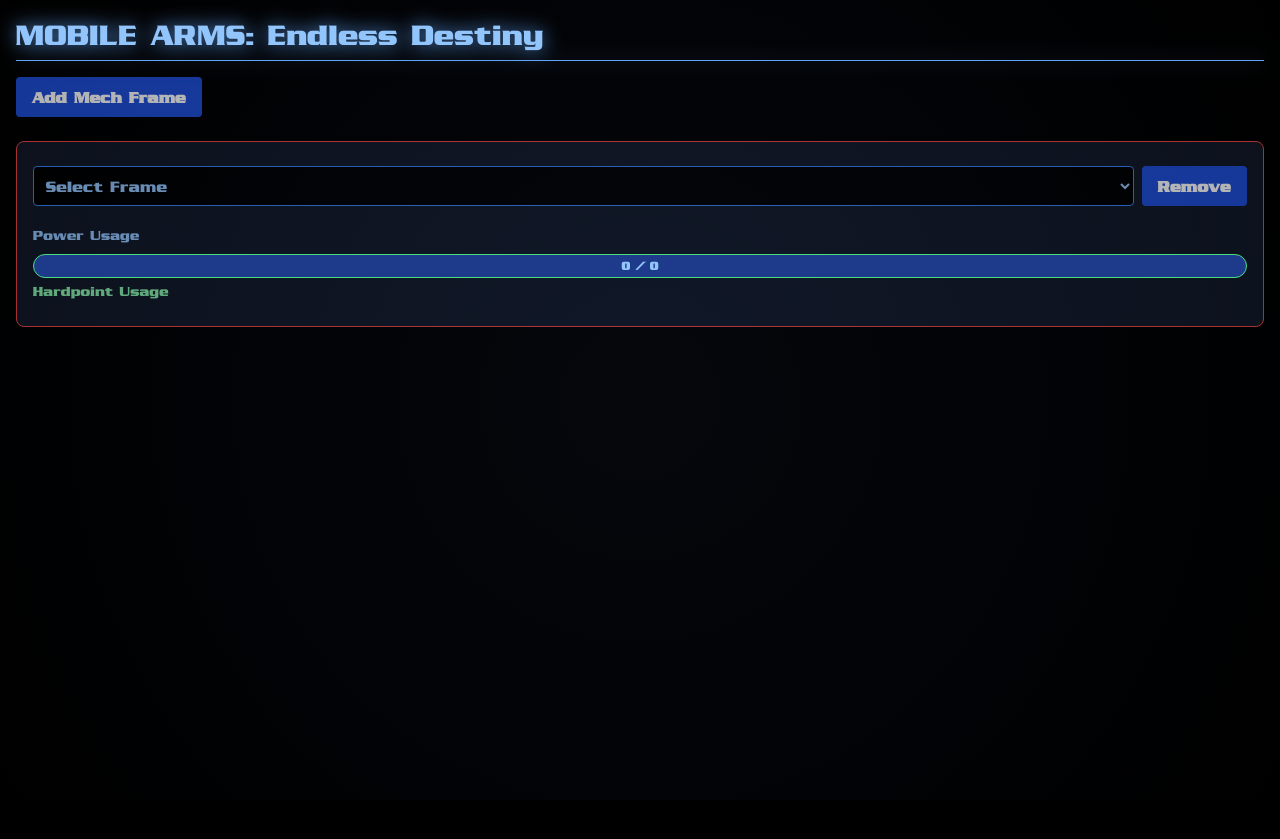
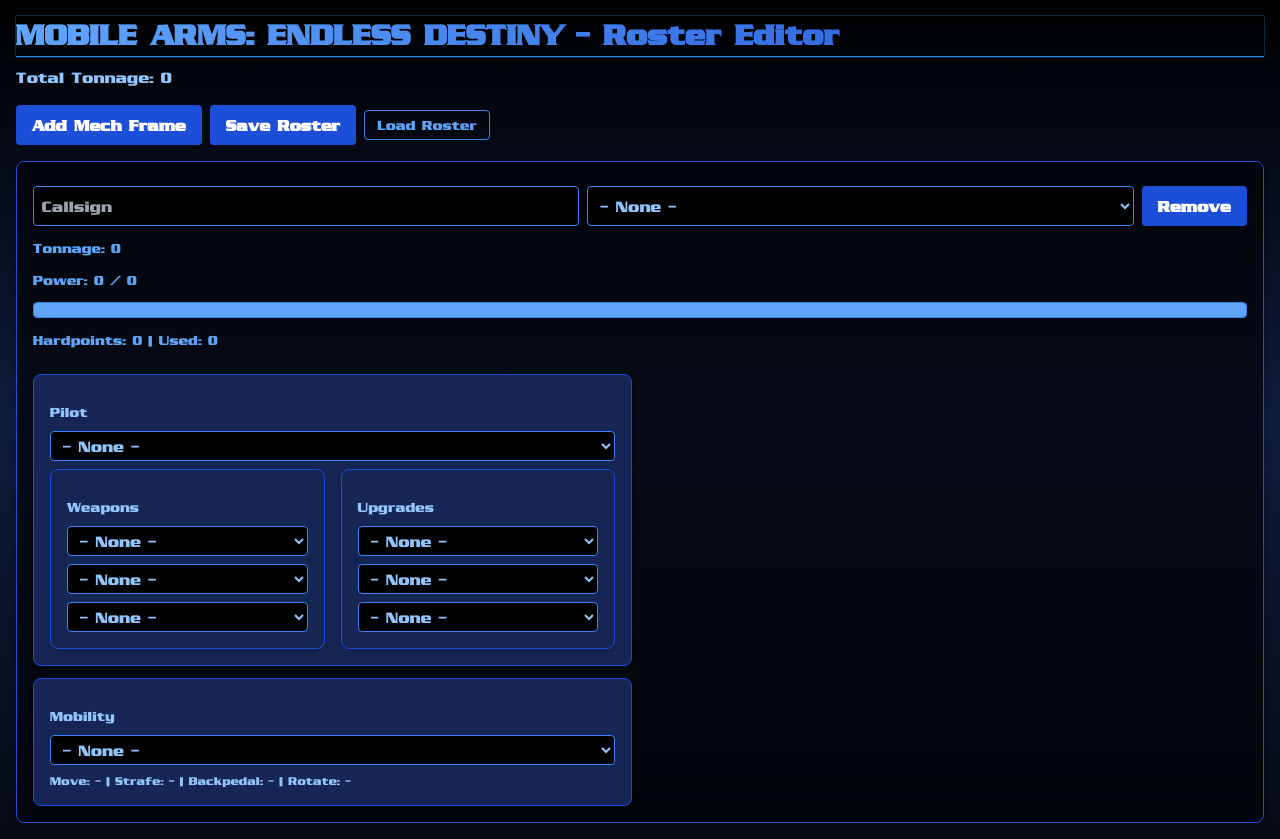
Before and after one commit to cvptcha/Mobile-Arms-Roster-Editor, a React (Vite) app: page / in a window 1280 px wide. Both pictures are taken after a click on the button "Add Mech Frame". Before the commit the page ends 800 px from the top, so only its background shows below. Built offline with nearby package versions, Linux system fonts and the light colour scheme.

Commit message:
Update App.jsx
Alpha update - still using mostly dummy data

```diff
--- a/src/App.jsx
+++ b/src/App.jsx
@@ -1,47 +1,10 @@
-// Mobile Arms: Endless Destiny Roster Editor - Fixed totalPower scope error and animation glitch
+// Mobile Arms: Endless Destiny Roster Editor
 
 import { useState } from 'react';
 import { Card, CardContent } from "@/components/ui/card";
 import { Button } from "@/components/ui/button";
 import { Input } from "@/components/ui/input";
 import { Select, SelectItem, SelectContent, SelectTrigger } from "@/components/ui/select";
-
-const WEAPON_OPTIONS = [
-  "",
-  "Free Hand",
-  "Thermal Lance",
-  "Howitzer",
-  "Mortar Pods"
-];
-
-const UPGRADE_OPTIONS = [
-  "",
-  "Enhanced Scopes",
-  "Drone Management Unit",
-  "Auxiliary Generator",
-  "Tungsten Rounds",
-  "Reactive Shielding"
-];
-
-const PILOT_DATA = {
-  "Treadhead": { skill: "Armor Boost", trait: "Steady Aim" },
-  "Surveyor": { skill: "Sensor Sweep", trait: "Terrain Mapping" },
-  "Saboteur": { skill: "EMP Strike", trait: "Cloaking" }
-};
-
-const PILOT_OPTIONS = ["", ...Object.keys(PILOT_DATA)];
-
-const MOBILITY_DATA = {
-  "Bipedal": { move: "M", strafe: "S", backpedal: "S" },
-  "Tracked": { move: "S", strafe: "-", backpedal: "-" },
-  "Aeromobile": { move: "L", strafe: "M", backpedal: "M" },
-  "Stealth-Op Locomotion": { move: "S", strafe: "S", backpedal: "S" },
-  "Quadruped": { move: "M", strafe: "S", backpedal: "S" },
-  "Heelie Wheelies": { move: "M", strafe: "M", backpedal: "S" },
-  "All-Wheel Drive": { move: "M", strafe: "M", backpedal: "M" }
-};
-
-const MOBILITY_OPTIONS = ["", ...Object.keys(MOBILITY_DATA)];
 
 const FRAME_DATA = {
   "Heavy Frame": { tonnage: 4, energy: 15, hardpoints: 6 },
@@ -51,161 +14,341 @@ const FRAME_DATA = {
   "Scuttler": { tonnage: 1, energy: 4, hardpoints: 1 }
 };
 
-const FRAME_OPTIONS = Object.keys(FRAME_DATA);
-
-const POWER_USAGE = {
-  "Free Hand": 2,
-  "Thermal Lance": 5,
-  "Howitzer": 4,
-  "Mortar Pods": 3,
-  "Enhanced Scopes": 1,
-  "Drone Management Unit": 2,
-  "Auxiliary Generator": 3,
-  "Tungsten Rounds": 1,
-  "Reactive Shielding": 2,
-  "Bipedal": 2,
-  "Tracked": 3,
-  "Aeromobile": 4,
-  "Stealth-Op Locomotion": 3,
-  "Quadruped": 3,
-  "Heelie Wheelies": 2,
-  "All-Wheel Drive": 4
+const MOBILITY_DATA = {
+  "Bipedal": { move: "M", strafe: "S", backpedal: "S", rotate: "90", energy: 0, hardpoints: 0 },
+  "Tracked": { move: "M", strafe: "-", backpedal: "-", rotate: "90", energy: 2, hardpoints: -1 },
+  "Aeromobile": { move: "M", strafe: "M", backpedal: "M", rotate: "180", energy: 4, hardpoints: 1 },
+  "Stealth-Op Locomotion": { move: "M", strafe: "S", backpedal: "S", rotate: "90", energy: 2, hardpoints: 0 },
+  "Quadruped": { move: "M", strafe: "S", backpedal: "S", rotate: "90", energy: 3, hardpoints: 0 },
+  "Heelie Wheelies": { move: "M", strafe: "M", backpedal: "S", rotate: "90", energy: 0, hardpoints: 0 },
+  "All-Wheel Drive": { move: "M", strafe: "M", backpedal: "M", rotate: "0", energy: 0, hardpoints: -1 }
 };
 
-const HARDPOINT_USAGE = {
-  "Free Hand": 1,
-  "Thermal Lance": 2,
-  "Howitzer": 2,
-  "Mortar Pods": 1,
-  "Enhanced Scopes": 1,
-  "Drone Management Unit": 1,
-  "Auxiliary Generator": 1,
-  "Tungsten Rounds": 1,
-  "Reactive Shielding": 1
+const WEAPON_OPTIONS = [
+  "Free Hand",
+  "Pilebunker",
+  "Beam Saber",
+  "Thermal Lance",
+  "Howitzer",
+  "Mortar Pods"
+];
+
+const PILOT_OPTIONS = ["Treadhead", "Surveyor", "Saboteur", "Duelist" ];
+
+const PILOT_DATA = {
+  "Treadhead": { ability: "Once per game, reroll all attack dice for a single volley." },
+  "Surveyor": { ability: "Can detect stealth units at +1 sensor range." },
+  "Duelist": { ability: "Add +1 surge result to melee attack rolls." },
+  "Saboteur": { ability: "Ignores the first point of cover bonus when attacking." }
+};
+
+const WEAPON_DATA = {
+  "Free Hand": { range: "Melee", damage: 1, energy: 2, hardpoints: 1, ability: "Counts as a light weapon for reactions." },
+  "Pilebunker": { range: "Melee", damage: 4, energy: 3, hardpoints: 1, ability: "When this weapon disables an enemy frame, the pilot is immediately slain." },
+  "Beam Saber": { range: "Melee", damage: 2, energy: 4, hardpoints: 1, ability: "SURGE: Automatically deal 1 damage to teh target." },
+  "Thermal Lance": { range: "Long", damage: 5, energy: 2, hardpoints: 2, ability: "Penetrates armor. Causes overheating on hit." },
+  "Howitzer": { range: "Long", damage: 4, energy: 4, hardpoints: 2, ability: "Area of effect. Deals splash damage." },
+  "Mortar Pods": { range: "Long", damage: 2, energy: 3, hardpoints: 1, ability: "Indirect fire. Can arc over obstacles." }
+};
+
+const RANGE_ICONS = {
+  "Melee": "🗡️",
+  "Long": "🚀"
+};
+
+const UPGRADE_OPTIONS = [
+  "Enhanced Scopes",
+  "Drone Management Unit",
+  "Auxiliary Generator",
+  "Tungsten Rounds",
+  "Reactive Shielding",
+  "Snap-Boosters"
+];
+
+const UPGRADE_DATA = {
+  "Enhanced Scopes": { bonus: "+1 Range Accuracy", energy: 2, hardpoints: 1, ability: "Improves accuracy at long range." },
+  "Drone Management Unit": { bonus: "Control up to 2 drones", energy: 3, hardpoints: 1, ability: "Allows drone deployment." },
+  "Auxiliary Generator": { bonus: "+2 Energy Capacity", energy: 3, hardpoints: 2, ability: "Adds energy to your mech." },
+  "Tungsten Rounds": { bonus: "+1 Damage vs Armor", energy: 3, hardpoints: 1, ability: "Bypass light shielding." },
+  "Reactive Shielding": { bonus: "Reduces incoming damage by 1", energy: 3, hardpoints: 1, ability: "Triggers on hit once per round." },
+  "Snap-Boosters": { bonus: "Perform an additional move action.", energy: 3, hardpoints: 1, ability: "Movement triggers an additional move or strafe." }
 };
 
 export default function RosterEditor() {
   const [roster, setRoster] = useState([]);
 
-  function addMechFrame() {
-    setRoster([...roster, {
+  const saveRoster = () => {
+    const blob = new Blob([JSON.stringify(roster, null, 2)], { type: 'application/json' });
+    const url = URL.createObjectURL(blob);
+    const a = document.createElement('a');
+    a.href = url;
+    a.download = 'roster.json';
+    a.click();
+    URL.revokeObjectURL(url);
+  };
+
+  const loadRoster = (e) => {
+    const file = e.target.files[0];
+    if (!file) return;
+    const reader = new FileReader();
+    reader.onload = (event) => {
+      try {
+        const data = JSON.parse(event.target.result);
+        setRoster(data);
+      } catch (err) {
+        alert("Invalid roster file.");
+      }
+    };
+    reader.readAsText(file);
+  };
+
+  const addMechFrame = () => {
+    setRoster(prev => [...prev, {
       id: Date.now(),
+      callsign: '',
       name: '',
       tonnage: 0,
       energy: 0,
-      hardpoints: [],
-      pilot: null,
-      mobility: null,
-      weapons: [],
-      upgrades: []
+      pilot: '',
+      mobility: '',
+      weapons: ['', '', ''],
+      upgrades: ['', '', '']
     }]);
-  }
-
-  function updateMech(index, updatedMech) {
-    const newRoster = [...roster];
-    newRoster[index] = updatedMech;
-    setRoster(newRoster);
-  }
-
-  function removeMech(id) {
-    setRoster(roster.filter(mech => mech.id !== id));
-  }
-
-  function handleFieldChange(index, field, value) {
-    const mech = roster[index];
-    updateMech(index, { ...mech, [field]: value });
-  }
-
-  function handleWeaponChange(index, slot, value) {
-    const mech = roster[index];
-    const newWeapons = [...mech.weapons];
-    newWeapons[slot] = value;
-    updateMech(index, { ...mech, weapons: newWeapons });
-  }
+  };
 
   return (
-    <div className="relative p-4 bg-black text-blue-300 font-straczynski min-h-screen overflow-hidden">
-      <div className="absolute inset-0 bg-[radial-gradient(circle,_#0f172a,_#000)] opacity-30 pointer-events-none z-0"></div>
-      <div className="absolute inset-0 bg-[url('/scanlines.svg')] mix-blend-overlay opacity-10 pointer-events-none z-10"></div>
-      <h1 className="text-3xl mb-4 border-b border-blue-400 pb-2 drop-shadow-[0_0_10px_rgba(96,165,250,0.8)] animate-fade-in">MOBILE ARMS: Endless Destiny</h1>
-      <Button onClick={addMechFrame}>Add Mech Frame</Button>
-      <div className="mt-6 grid gap-4">
-        {roster.map((mech, index) => {
-          const weaponPower = (mech.weapons || []).reduce((sum, w) => sum + (POWER_USAGE[w] || 0), 0);
-          const upgradePower = (mech.upgrades || []).reduce((sum, u) => sum + (POWER_USAGE[u] || 0), 0);
-          const mobilityPower = POWER_USAGE[mech.mobility] || 0;
-          const totalPower = weaponPower + upgradePower + mobilityPower;
-
-          const powerRatio = mech.energy > 0 ? Math.min(totalPower / mech.energy, 1) : 0;
-
-          const weaponHardpoints = (mech.weapons || []).reduce((sum, w) => sum + (HARDPOINT_USAGE[w] || 0), 0);
-          const upgradeHardpoints = (mech.upgrades || []).reduce((sum, u) => sum + (HARDPOINT_USAGE[u] || 0), 0);
-          const totalHardpoints = weaponHardpoints + upgradeHardpoints;
-
-          const powerExceeded = totalPower > mech.energy;
-          const hardpointsExceeded = totalHardpoints > mech.tonnage;
-          const missingPilot = !mech.pilot;
-          const missingMobility = !mech.mobility;
-
-          const invalid = powerExceeded || hardpointsExceeded || missingPilot || missingMobility;
-
-          mech.__validation = { invalid, powerExceeded, hardpointsExceeded, missingPilot, missingMobility };
-
-          return (
-            <Card key={mech.id} className={`bg-gray-900 border ${invalid ? 'border-red-500' : 'border-green-400'}`}>
-              <CardContent className="space-y-4">
-                <div className="flex justify-between gap-2">
+    <div className="p-4 text-blue-300 font-straczynski bg-gradient-to-b from-black via-[#0f1a3a] to-[#060a14] animate-bloom min-h-screen relative overflow-hidden before:content-[''] before:absolute before:inset-0 before:bg-[url('/scanlines.svg')] before:bg-repeat before:opacity-20 before:pointer-events-none before:z-10 after:content-[''] after:absolute after:inset-0 after:pointer-events-none after:z-10 after:blur after:opacity-40 after:mix-blend-screen relative overflow-hidden before:content-[''] before:absolute before:inset-0 before:bg-[repeating-linear-gradient(0deg,_rgba(255,255,255,0.03)_0px,_rgba(255,255,255,0.03)_1px,_transparent_1px,_transparent_4px)] before:pointer-events-none before:z-10">
+      <h1 className="text-3xl font-bold border-b border-blue-500 mb-2 pb-1 bg-gradient-to-r from-blue-400 to-blue-700 bg-clip-text text-transparent shadow-[0_0_0.5px_red,0_0_1px_lime,0_0_1.5px_blue]">MOBILE ARMS: ENDLESS DESTINY - Roster Editor</h1>
+      <p className="mb-4">Total Tonnage: {roster.reduce((sum, mech) => sum + (mech.tonnage || 0), 0)}</p>
+      <div className="flex flex-wrap gap-2 items-center">
+        <Button className="transition-transform hover:animate-glitch" onClick={addMechFrame}>Add Mech Frame</Button>
+        <Button className="transition-transform hover:animate-glitch" onClick={saveRoster}>Save Roster</Button>
+        <label className="text-blue-400 text-sm cursor-pointer border border-blue-500 px-3 py-1 rounded hover:bg-blue-500 hover:text-black transition">
+          Load Roster
+          <input type="file" accept=".json" onChange={loadRoster} className="hidden" />
+        </label>
+      </div>
+      <div className="mt-4 space-y-6">
+        {roster.map((mech, index) => (
+          <Card key={mech.id} className="bg-black/60 border border-blue-700 p-4">
+            <CardContent className="space-y-3">
+              <div className="flex gap-2">
+              <Input
+                placeholder="Callsign"
+                className="w-full border-blue-600 bg-black text-blue-300 placeholder-blue-500 focus:ring-2 focus:ring-blue-500 focus:outline-none transition duration-300 hover:brightness-125 hover:animate-glitch"
+                value={mech.callsign || ''}
+                onChange={(e) => setRoster(prev => prev.map((m, i) => i === index ? { ...m, callsign: e.target.value } : m))}
+              />
                 <Select
-                    onValueChange={(value) => {
-                      const frame = FRAME_DATA[value];
-                      if (frame) {
-                        updateMech(index, {
-                          ...mech,
-                          name: value,
-                          tonnage: frame.tonnage,
-                          energy: frame.energy
-                        });
-                      }
+                  value={mech.name || 'none'}
+                  onValueChange={(val) => {
+                    const frame = FRAME_DATA[val];
+                    if (frame) setRoster(prev => prev.map((m, i) => i === index ? { ...m, name: val, tonnage: frame.tonnage, energy: frame.energy } : m));
                   }}
-                    value={FRAME_OPTIONS.includes(mech.name) ? mech.name : 'placeholder'}
                 >
                   <SelectTrigger>{mech.name || 'Select Frame'}</SelectTrigger>
                   <SelectContent>
-                      <SelectItem disabled value="placeholder">Select Frame</SelectItem>
-                      {FRAME_OPTIONS.map((frame, idx) => (
-                        <SelectItem key={idx} value={frame}>{frame}</SelectItem>
+                    <SelectItem value="none">— None —</SelectItem>
+                    {Object.keys(FRAME_DATA).map((frame, i) => (
+                      <SelectItem key={i} value={frame}>{frame}</SelectItem>
                     ))}
                   </SelectContent>
                 </Select>
-                  <Button onClick={() => removeMech(mech.id)}>Remove</Button>
+                <Button onClick={() => setRoster(prev => prev.filter((_, i) => i !== index))}>Remove</Button>
+              </div>
+              <p className="text-sm text-blue-400">Tonnage: {mech.tonnage}</p>
+<p className="text-sm text-blue-400">
+  Power: {
+    [...mech.weapons, ...mech.upgrades].reduce((sum, item) => {
+    const w = WEAPON_DATA[item];
+    const u = UPGRADE_DATA[item];
+    return sum + (w?.energy || 0) + (u?.energy || 0);
+  }, MOBILITY_DATA[mech.mobility]?.energy || 0)
+  } / {mech.energy}
+</p>
+<div className="w-full h-4 bg-black border border-blue-500 rounded overflow-hidden">
+  <div
+    className={`h-full transition-all duration-500 ${
+      [...mech.weapons, ...mech.upgrades].reduce((sum, item) => {
+  const w = WEAPON_DATA[item];
+  const u = UPGRADE_DATA[item];
+  return sum + (w?.energy || u?.energy || 0);
+}, MOBILITY_DATA[mech.mobility]?.energy || 0) > mech.energy
+        ? 'bg-red-500 animate-pulse'
+        : 'bg-blue-400'
+    }`}
+    style={{
+      width: `${Math.min(
+        100,
+        ([...mech.weapons, ...mech.upgrades].reduce((sum, item) => {
+          const w = WEAPON_DATA[item];
+          const u = UPGRADE_DATA[item];
+          return sum + (w?.energy || u?.energy || 0);
+        }, 0) / mech.energy) * 100
+      )}%`
+    }}
+  />
 </div>
 
-                <div className="mt-4 space-y-2">
-                  <label className="text-sm text-blue-300">Power Usage</label>
-                  <div className="relative w-full h-6 bg-blue-900 border border-green-400 rounded-full overflow-hidden">
+<p className="text-sm text-blue-400">Hardpoints: {FRAME_DATA[mech.name]?.hardpoints || 0} | Used: {[...mech.weapons, ...mech.upgrades].reduce((sum, item) => {
+    const w = WEAPON_DATA[item];
+    const u = UPGRADE_DATA[item];
+    return sum + (w?.hardpoints || u?.hardpoints || 0);
+  }, MOBILITY_DATA[mech.mobility]?.hardpoints || 0)}</p>
+<div className="flex items-center gap-1">
+  {[...Array(FRAME_DATA[mech.name]?.hardpoints || 0)].map((_, i) => (
     <div
-                      className={`absolute left-0 top-0 h-full transition-all duration-700 ${totalPower > mech.energy ? 'bg-red-500' : 'bg-blue-400'}`}
-                      style={{ width: `${powerRatio * 100}%` }}
-                    ></div>
-                    <div className="absolute inset-0 flex items-center justify-center text-xs font-bold">
-                      {totalPower} / {mech.energy}
-                    </div>
+      key={i}
+      className={`w-4 h-4 rounded-full border ${
+  [...mech.weapons, ...mech.upgrades].reduce((sum, item) => {
+    const w = WEAPON_DATA[item];
+    const u = UPGRADE_DATA[item];
+    return sum + (w?.hardpoints || u?.hardpoints || 0);
+  }, MOBILITY_DATA[mech.mobility]?.hardpoints || 0) > FRAME_DATA[mech.name]?.hardpoints
+    ? 'border-red-500 bg-red-500 animate-pulse'
+    : i < [...mech.weapons, ...mech.upgrades].reduce((sum, item) => {
+      const w = WEAPON_DATA[item];
+      const u = UPGRADE_DATA[item];
+      return sum + (w?.hardpoints || u?.hardpoints || 0);
+    }, MOBILITY_DATA[mech.mobility]?.hardpoints || 0)
+    ? 'border-blue-400 bg-blue-400 animate-pulse'
+    : 'border-blue-400'}`}
+    />
+  ))}
 </div>
 
-                  <label className="text-sm text-green-300">Hardpoint Usage</label>
-                  <div className="flex gap-1">
-                    {Array.from({ length: FRAME_DATA[mech.name]?.hardpoints || 0 }, (_, i) => (
-                      <div
-                        key={i}
-                        className={`w-4 h-4 rounded-full border transition duration-500 ease-in-out shadow-md ${i < totalHardpoints ? 'bg-blue-400 border-blue-300 shadow-blue-500/50 animate-pulse' : 'border-blue-700'}`}
-                      ></div>
+              {/* Pilot Selection UI */}
+              <div className="grid grid-cols-1 md:grid-cols-2 gap-4 mt-2">
+                <Card className="bg-blue-950 border border-blue-700">
+                  <CardContent className="space-y-2">
+                    <label className="text-sm text-blue-300">Pilot</label>
+<Select
+  value={mech.pilot || 'none'}
+  onValueChange={(val) => {
+    setRoster(prev => prev.map((m, i) =>
+      i === index ? { ...m, pilot: val === 'none' ? '' : val } : m
+    ));
+  }}
+>
+  <SelectTrigger>{mech.pilot || '— None —'}</SelectTrigger>
+  <SelectContent>
+    <SelectItem value="none">— None —</SelectItem>
+    {PILOT_OPTIONS.map((p, idx) => (
+      <SelectItem key={idx} value={p}>{p}</SelectItem>
     ))}
+  </SelectContent>
+</Select>
+{mech.pilot && PILOT_DATA[mech.pilot] && (
+  <p title={PILOT_DATA[mech.pilot].ability} className="text-xs italic text-blue-400 truncate max-w-full cursor-help">
+    Hover: {PILOT_DATA[mech.pilot].ability}
+  </p>
+)}
+                  <div className="grid grid-cols-1 md:grid-cols-2 gap-4 mt-4">
+  <Card className="bg-blue-950 border border-blue-700">
+    <CardContent className="space-y-2">
+      <label className="text-sm text-blue-300">Weapons</label>
+      {mech.weapons.map((weapon, i) => (
+        <div key={`weapon-${i}`}>
+          <Select
+            value={weapon || 'none'}
+            onValueChange={(val) => {
+              const updated = [...mech.weapons];
+              updated[i] = val === 'none' ? '' : val;
+              setRoster(prev => prev.map((m, idx) => idx === index ? { ...m, weapons: updated } : m));
+            }}
+          >
+            <SelectTrigger>{weapon || `Weapon ${i + 1}`}</SelectTrigger>
+            <SelectContent>
+              <SelectItem value="none">— None —</SelectItem>
+              {WEAPON_OPTIONS.map((w, idx) => (
+                <SelectItem key={idx} value={w}>{w}</SelectItem>
+              ))}
+            </SelectContent>
+          </Select>
+          {weapon && WEAPON_DATA[weapon] && (
+            <div className="text-xs text-blue-200 border-l-2 border-blue-400 pl-2 ml-1">
+              <p><strong>{RANGE_ICONS[WEAPON_DATA[weapon].range]} {weapon}</strong> — {WEAPON_DATA[weapon].range}, DMG {WEAPON_DATA[weapon].damage}, EN {WEAPON_DATA[weapon].energy}</p>
+              <p title={WEAPON_DATA[weapon].ability} className="italic text-blue-400 truncate max-w-full cursor-help">
+                Hover: {WEAPON_DATA[weapon].ability}
+              </p>
             </div>
+          )}
+        </div>
+      ))}
+    </CardContent>
+  </Card>
+
+  <Card className="bg-blue-950 border border-blue-700">
+    <CardContent className="space-y-2">
+      <label className="text-sm text-blue-300">Upgrades</label>
+      {mech.upgrades.map((upgrade, i) => (
+        <div key={`upgrade-${i}`}>
+          <Select
+            value={upgrade || 'none'}
+            onValueChange={(val) => {
+              const updated = [...mech.upgrades];
+              updated[i] = val === 'none' ? '' : val;
+              setRoster(prev => prev.map((m, idx) => idx === index ? { ...m, upgrades: updated } : m));
+            }}
+          >
+            <SelectTrigger>{upgrade || `Upgrade ${i + 1}`}</SelectTrigger>
+            <SelectContent>
+              <SelectItem value="none">— None —</SelectItem>
+              {UPGRADE_OPTIONS.map((u, idx) => (
+                <SelectItem key={idx} value={u}>{u}</SelectItem>
+              ))}
+            </SelectContent>
+          </Select>
+          {upgrade && UPGRADE_DATA[upgrade] && (
+            <div className="text-xs text-blue-200 border-l-2 border-blue-400 pl-2 ml-1">
+              <p><strong>{upgrade}</strong> — {UPGRADE_DATA[upgrade].bonus}, EN {UPGRADE_DATA[upgrade].energy}</p>
+              <p title={UPGRADE_DATA[upgrade].ability} className="italic text-blue-400 truncate max-w-full cursor-help">
+                Hover: {UPGRADE_DATA[upgrade].ability}
+              </p>
+            </div>
+          )}
+        </div>
+      ))}
+    </CardContent>
+  </Card>
 </div>
 </CardContent>
 </Card>
-          );
-        })}
+              </div>
+
+              {/* Mobility Selection UI */}
+              <div className="grid grid-cols-1 md:grid-cols-2 gap-4 mt-2">
+                <Card className="bg-blue-950 border border-blue-700">
+                  <CardContent className="space-y-2">
+                    <label className="text-sm text-blue-300">Mobility</label>
+                    <Select
+                      value={mech.mobility || 'none'}
+                      onValueChange={(val) => {
+                        setRoster(prev => prev.map((m, i) =>
+                          i === index ? { ...m, mobility: val === 'none' ? '' : val } : m
+                        ));
+                      }}
+                    >
+                      <SelectTrigger>{mech.mobility || '— None —'}</SelectTrigger>
+                      <SelectContent>
+                        <SelectItem value="none">— None —</SelectItem>
+                        {Object.keys(MOBILITY_DATA).map((mob, idx) => (
+                          <SelectItem key={idx} value={mob}>{mob}</SelectItem>
+                        ))}
+                      </SelectContent>
+                    </Select>
+                    <p className="text-xs mt-2 text-blue-300">
+                      Move: {MOBILITY_DATA[mech.mobility]?.move || '-'} |
+                      Strafe: {MOBILITY_DATA[mech.mobility]?.strafe || '-'} |
+                      Backpedal: {MOBILITY_DATA[mech.mobility]?.backpedal || '-'} |
+                      Rotate: {MOBILITY_DATA[mech.mobility]?.rotate || '-'}
+                    </p>
+                  </CardContent>
+                </Card>
+              </div>
+            </CardContent>
+          </Card>
+        ))}
       </div>
     </div>
   );
```
Lines whose indentation alone changed are shown as unchanged.
